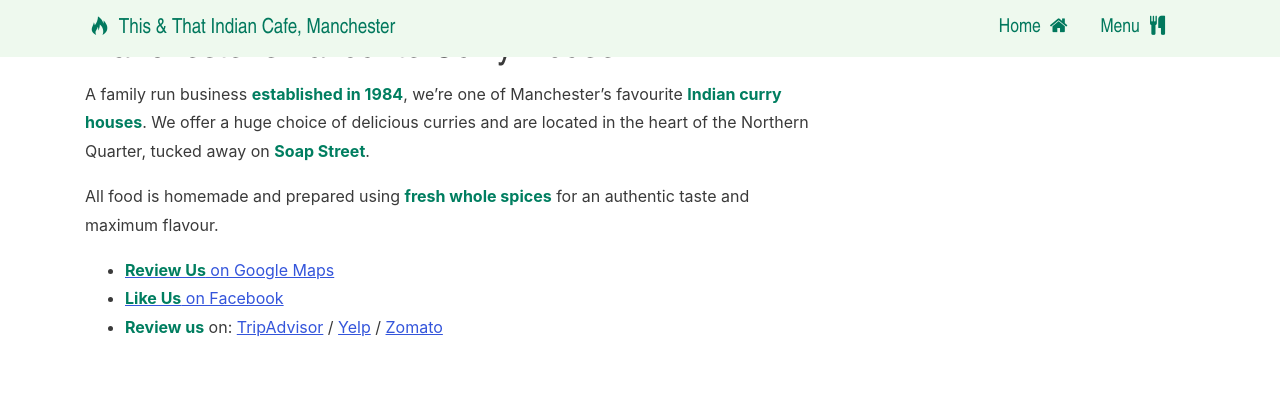
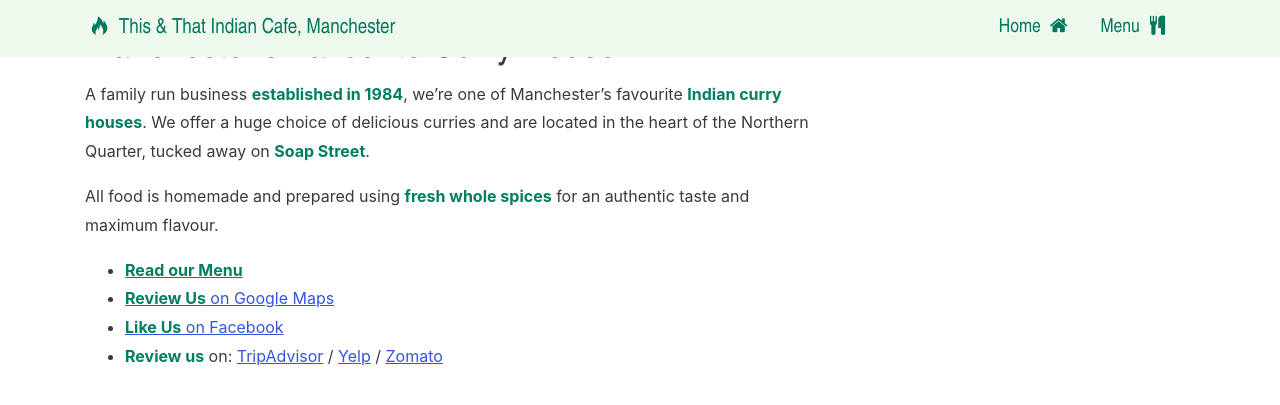
Before and after one commit to chobbledotcom/this-and-that, a Jekyll site: the page built from index.md, in a window 1280 px wide and 900 px high, scrolled down 740 px, cut to the strip 0-413 px from the top of the window. Shown: the top 405 px of the strip. Built offline with Jekyll 4.4.1, drawn with Linux system fonts in a browser that asks for light colours.

Commit message:
Add menu link from homepage text

```diff
--- a/index.md
+++ b/index.md
@@ -14,6 +14,7 @@ A family run business **established in 1984**, we’re one of Manchester’s fav
 
 All food is homemade and prepared using **fresh whole spices** for an authentic taste and maximum flavour.
 
+- [**Read our Menu**](/menu/)
 * [**Review Us** on Google Maps](http://shhhh.link/2994e)
 * [**Like Us** on Facebook](https://www.facebook.com/ThisAndThatManchester)
 * **Review us** on: [TripAdvisor][tripadvisor] / [Yelp][yelp] / [Zomato][zomato]
```
